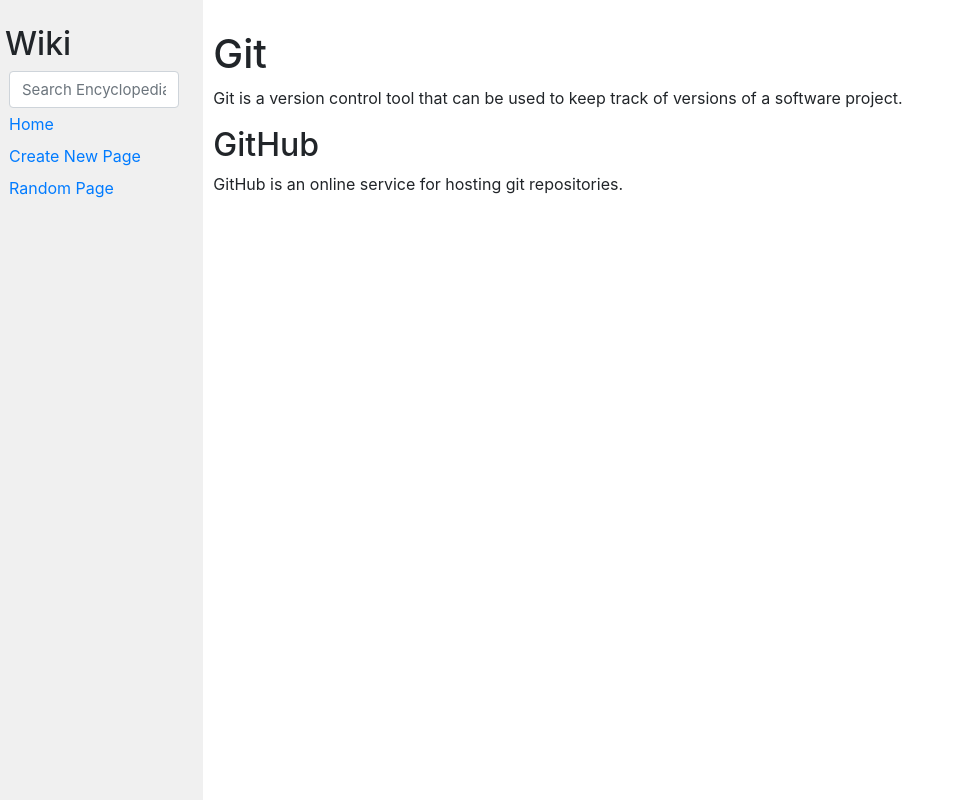
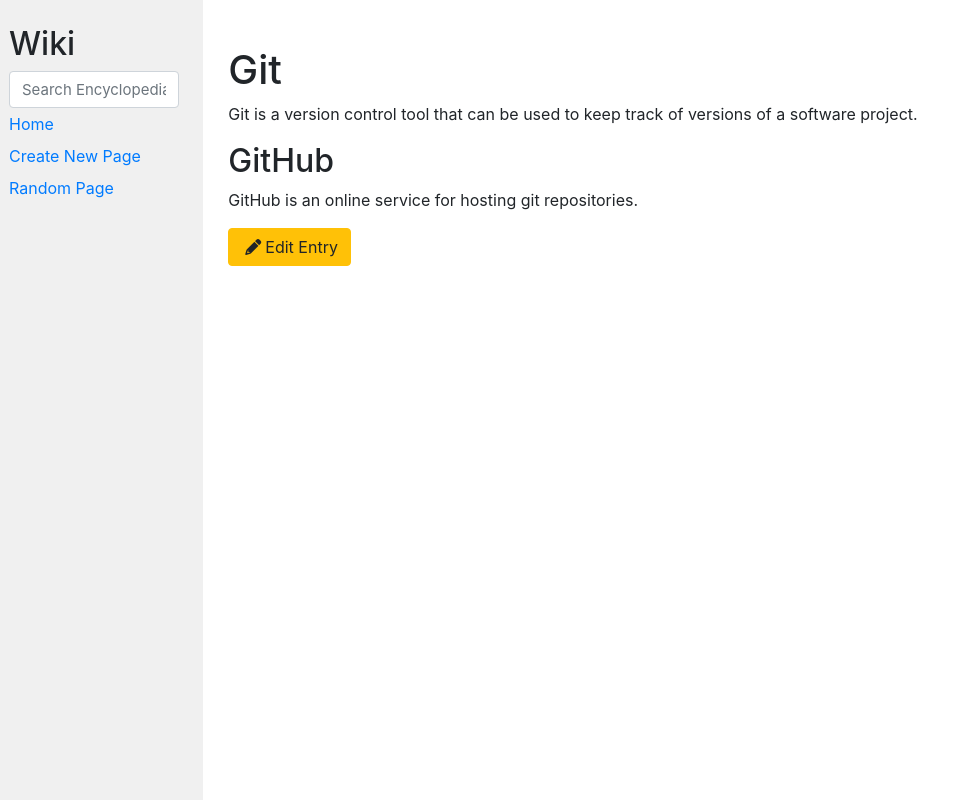
Before and after one commit to DenisTagaev/wiki_django, a Django app: page /wiki/Git in a window 1280 px wide. Shown: the whole page, without its empty margins (0-970 px from the left). Run offline with Django 3.2, Linux system fonts and the light colour scheme; some libraries are stand-ins or nearby versions.

Commit message:
Edit entry page introduced

```diff
--- a/encyclopedia/templates/encyclopedia/entry.html
+++ b/encyclopedia/templates/encyclopedia/entry.html
@@ -5,5 +5,10 @@
 {% endblock %}
 
 {% block body %}
-    {{ entry | safe }}
+    <div class="container mt-3">
+        {{ entry | safe }}
+        <a href="{% url 'wiki_edit_entry' entry_title=title %}" class="btn btn-warning">
+            <i class="fas fa-pencil-alt me-1 px-1"></i>Edit Entry
+        </a>
+    </div>
 {% endblock %}
--- a/encyclopedia/templates/encyclopedia/layout.html
+++ b/encyclopedia/templates/encyclopedia/layout.html
@@ -7,11 +7,12 @@
         <title>{% block title %}{% endblock %}</title>
         <link rel="stylesheet" href="https://stackpath.bootstrapcdn.com/bootstrap/4.4.1/css/bootstrap.min.css" integrity="sha384-Vkoo8x4CGsO3+Hhxv8T/Q5PaXtkKtu6ug5TOeNV6gBiFeWPGFN9MuhOf23Q9Ifjh" crossorigin="anonymous">
         <link href="{% static 'encyclopedia/styles.css' %}" rel="stylesheet">
+        <link href="https://cdnjs.cloudflare.com/ajax/libs/font-awesome/6.0.0-beta3/css/all.min.css" rel="stylesheet">
     </head>
     <body>
         <div class="row">
             <div class="sidebar col-lg-2 col-md-3">
-                <h2>Wiki</h2>
+                <h2 class="px-1">Wiki</h2>
                 <form class="form" action="/wiki/search" method="POST">
                     {% csrf_token %}
 
--- a/encyclopedia/urls.py
+++ b/encyclopedia/urls.py
@@ -7,6 +7,7 @@
     path("wiki/search", views.index_search, name="wiki_search"),
     path("wiki/<str:entry>", views.entry, name="e_entry"),
     path("new_entry", views.new_entry, name="wiki_new_entry"),
+    path("wiki/<str:entry_title>/edit", views.edit_entry, name="wiki_edit_entry"),
     path("random_entry", views.random_entry, name="random_entry"),
     path("error", views.non_existent_entry, name="wiki_error"),
 ]
--- a/encyclopedia/views.py
+++ b/encyclopedia/views.py
@@ -42,6 +42,23 @@
         "title": req_title
     })
 
+def edit_entry(request, entry_title):
+    entry = util.get_entry(entry_title)
+
+    if not entry:
+        return redirect('/error')
+
+    if request.method == 'GET':
+        return render(request, "encyclopedia/edit_entry.html", {
+            "entry": entry,
+            "title": entry_title
+        })
+
+    if request.method == 'POST':
+        content = request.POST["content"]
+        util.save_entry(entry_title, content)
+        return redirect(f'/wiki/{entry_title}')
+
 def random_entry(request):
     selected_entry = random.choice(util.list_entries())
     return redirect(f'/wiki/{selected_entry}')
```
Also changed, not shown: encyclopedia/templates/encyclopedia/edit_entry.html (added, +20 -0 lines).
